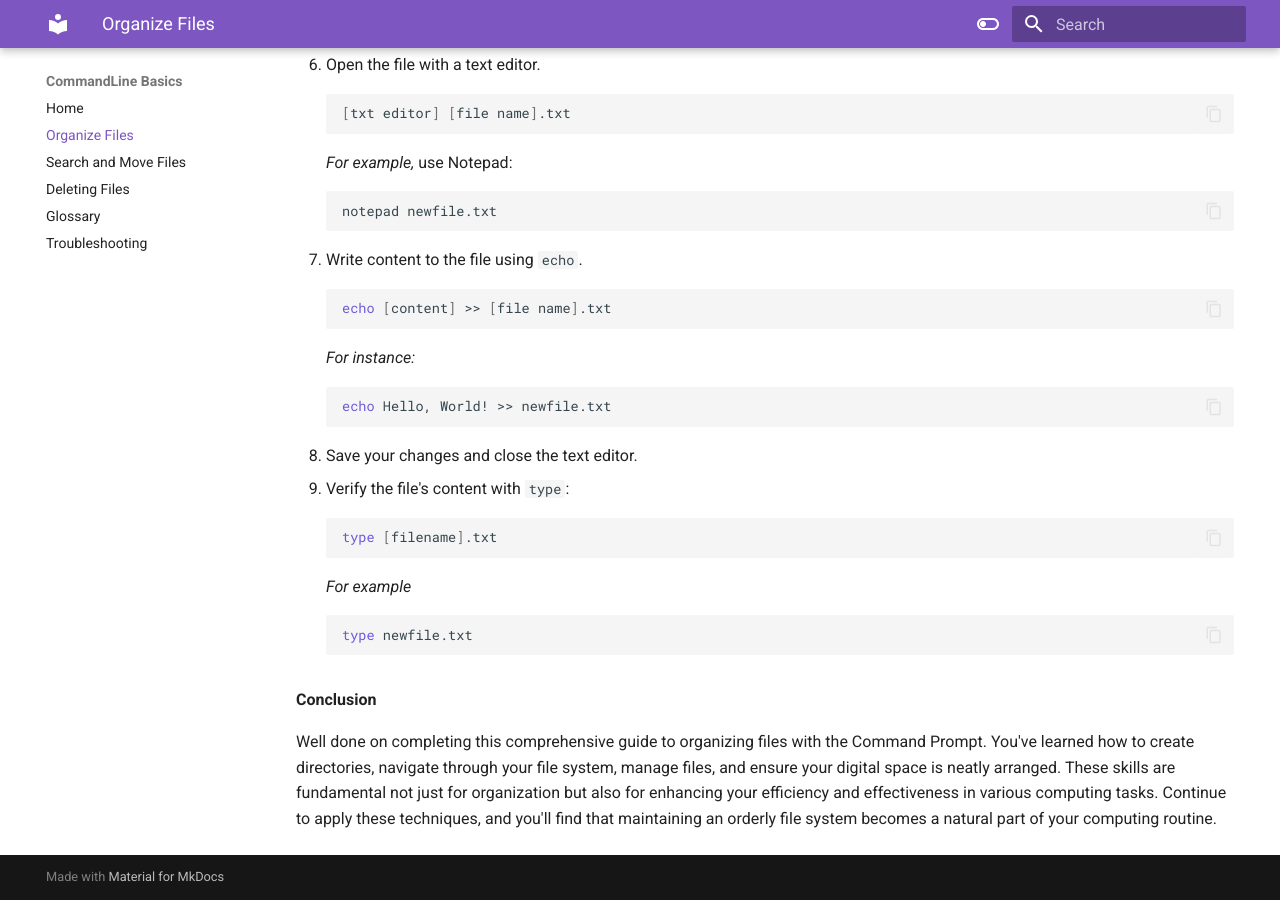
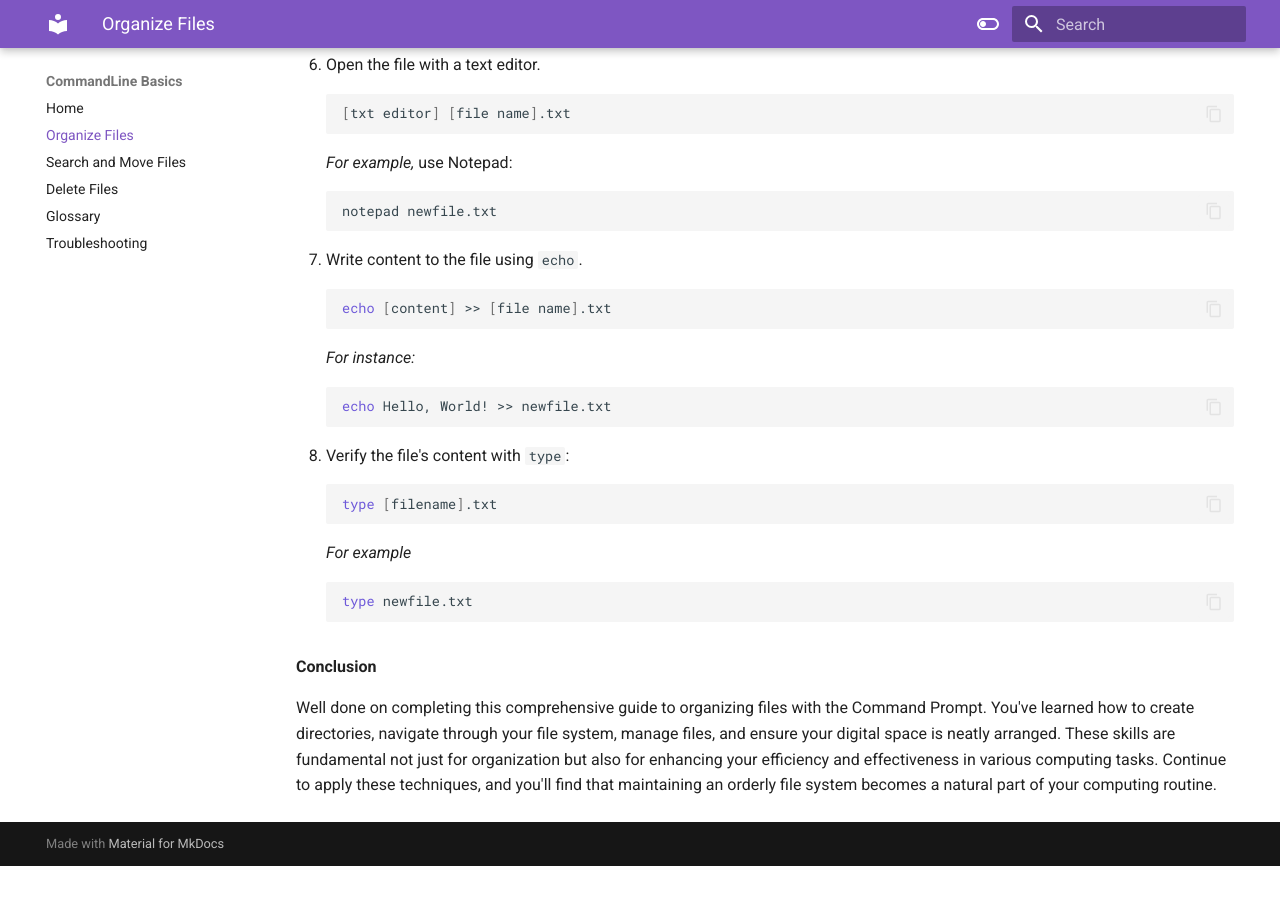
Before and after one commit to RichardLi6/UsingCommandLine, an MkDocs documentation site: the page built from docs/OrganizeFiles.md, in a window 1280 px wide and 900 px high, scrolled down 1936 px. Built offline with MkDocs 1.6.1 and Material for MkDocs 9.7.7, drawn with Linux system fonts in a browser that asks for light colours; after the commit the page ends 2802 px from its top, so only the background shows below that.

Commit message:
Add changes on mkdocs and organizefiles steps

````diff
--- a/docs/OrganizeFiles.md
+++ b/docs/OrganizeFiles.md
@@ -106,9 +106,7 @@ streamline your workflows and keep your digital workspace organized and accessib
     echo Hello, World! >> newfile.txt
     ```
 
-8. Save your changes and close the text editor.
-
-9. Verify the file's content with `type`:
+8. Verify the file's content with `type`:
 
     ```bash
     type [filename].txt
--- a/mkdocs.yml
+++ b/mkdocs.yml
@@ -47,6 +47,6 @@ nav:
   - Home: "index.md"
   - Organize Files: "OrganizeFiles.md"
   - Search and Move Files: "SearchMove.md"
-  - Deleting Files: "DeletingFiles.md"
+  - Delete Files: "DeletingFiles.md"
   - Glossary: "glossary.md"
   - Troubleshooting: "Troubleshooting.md"
````
